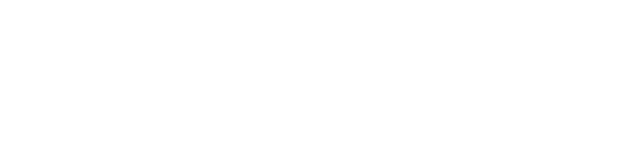
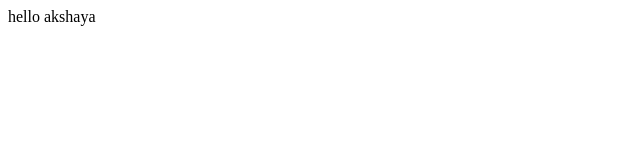
Before and after one commit to akshayajayakumar2007/kpr2025, a plain HTML site: page index.html in a window 1280 px wide. Shown: the whole page, without its empty margins (0-640 px from the left). Drawn offline with Linux system fonts and the light colour scheme.

Commit message:
made changes

```diff
--- a/index.html
+++ b/index.html
@@ -6,6 +6,6 @@
     <title>Document</title>
 </head>
 <body>
-
+    <h>hello akshaya</h>
 </body>
 </html>
```
